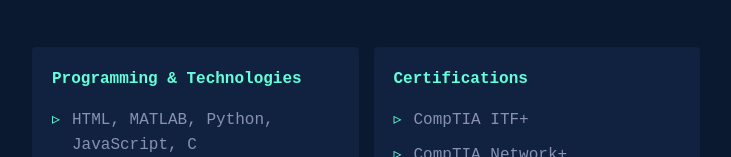
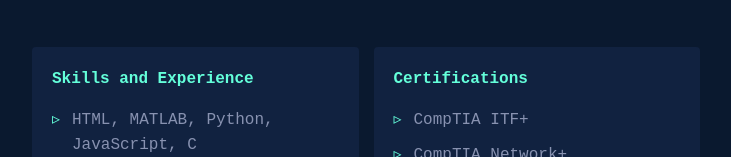
Before and after one commit to ccloud24/ccloud24.github.io, a plain HTML site: page index.html in a window 1280 px wide. Shown: the part 1698-1855 px from the top of the page, without its empty margins (530-1261 px from the left). Drawn offline with Linux system fonts and the light colour scheme.

Commit message:
updated info

```diff
--- a/index.html
+++ b/index.html
@@ -104,7 +104,7 @@
                 <h3 class="section-title">Skills</h3>
                 <div class="skills-grid">
                     <div class="skill-category">
-                        <h4>Programming & Technologies</h4>
+                        <h4>Skills and Experience</h4>
                         <ul>
                             <li>HTML, MATLAB, Python, JavaScript, C</li>
                             <li>Microsoft Office Suite</li>
```
